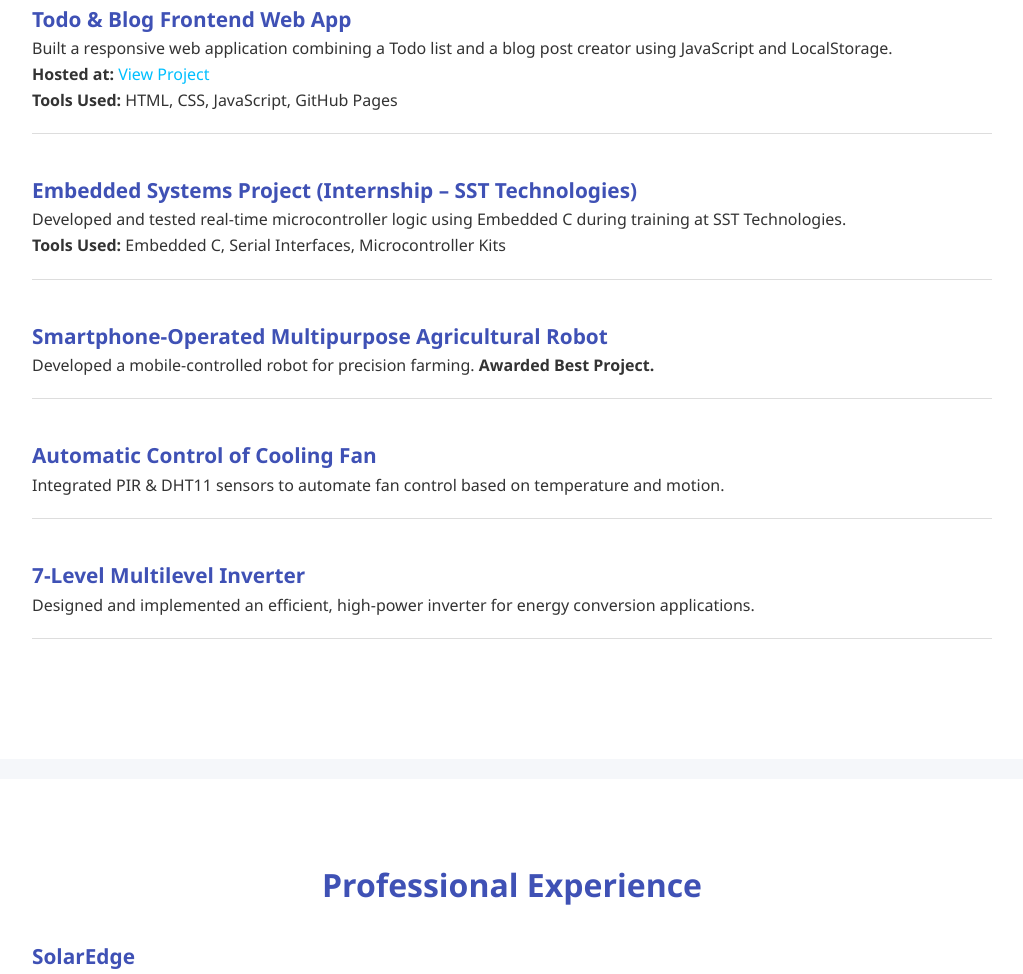
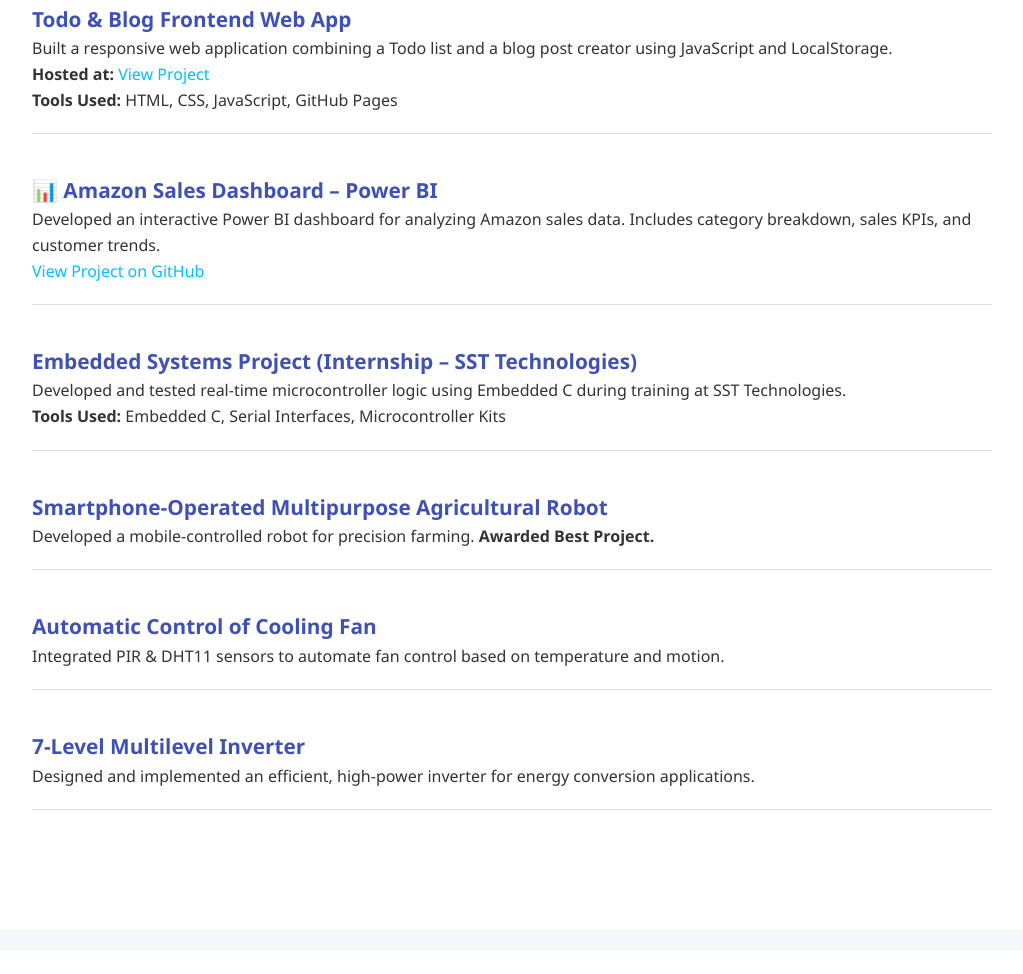
Before and after one commit to Punithgs2003/portfolio, a plain HTML site: page index.html in a window 1280 px wide. Shown: the part 1899-2873 px from the top of the page, without its empty margins (128-1151 px from the left). Drawn offline with Linux system fonts and the light colour scheme.

Commit message:
Added Power BI Amazon dashboard to portfolio

```diff
--- a/index.html
+++ b/index.html
@@ -173,6 +173,14 @@
         <p>Built a responsive web application combining a Todo list and a blog post creator using JavaScript and LocalStorage.<br><strong>Hosted at:</strong> <a href="https://punithgs2003.github.io/todo-blog-frontend/" target="_blank">View Project</a></p>
         <p><strong>Tools Used:</strong> HTML, CSS, JavaScript, GitHub Pages</p>
       </div>
+<div class="project">
+  <h3>📊 Amazon Sales Dashboard – Power BI</h3>
+  <p>Developed an interactive Power BI dashboard for analyzing Amazon sales data. Includes category breakdown, sales KPIs, and customer trends.</p>
+  <p>
+    <a href="https://github.com/Punithgs2003/powerbi-amazon-dashboard" target="_blank">View Project on GitHub</a>
+  </p>
+</div>
+
       <div class="project">
         <h3>Embedded Systems Project (Internship – SST Technologies)</h3>
         <p>Developed and tested real-time microcontroller logic using Embedded C during training at SST Technologies.</p>
```
